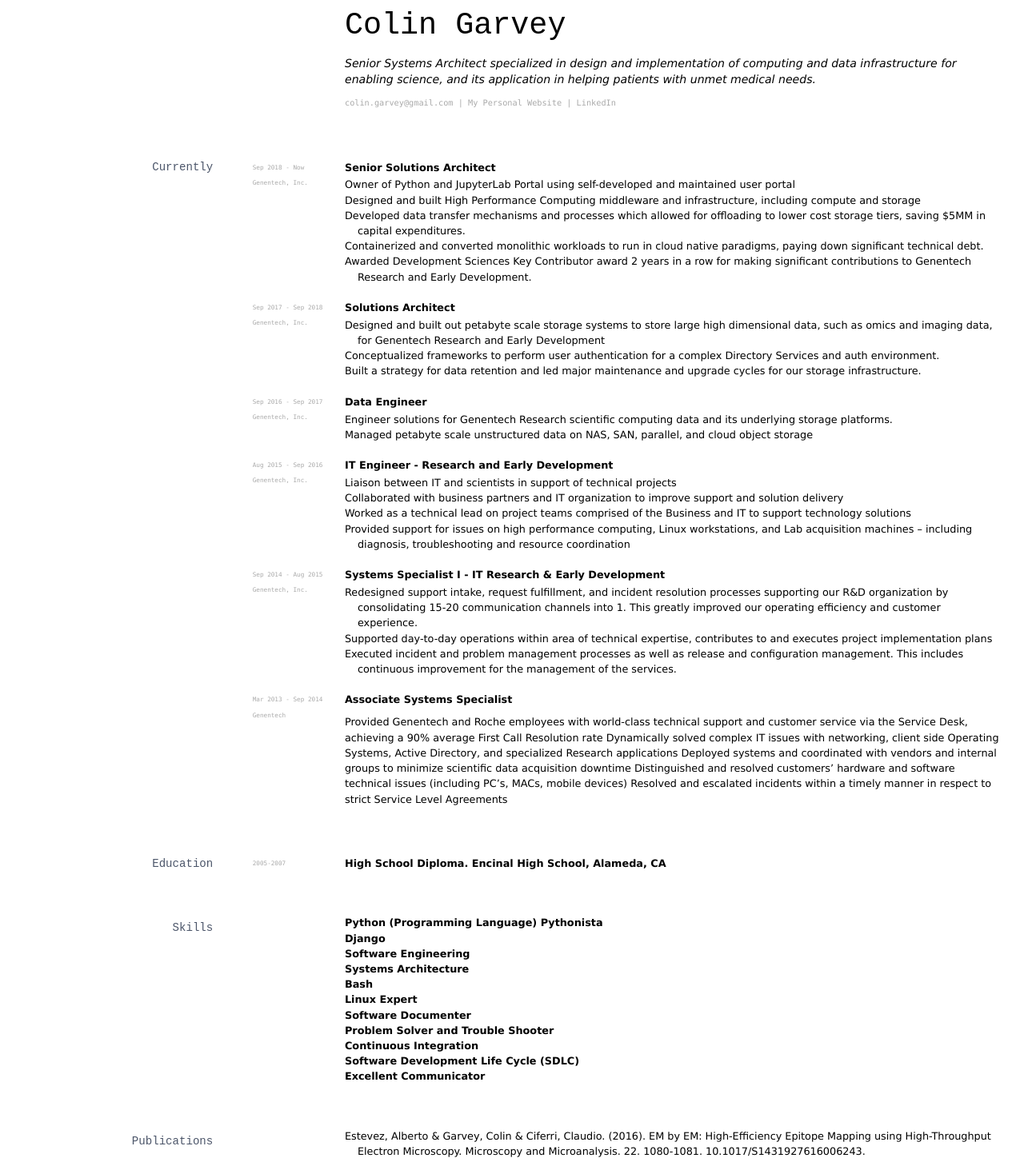
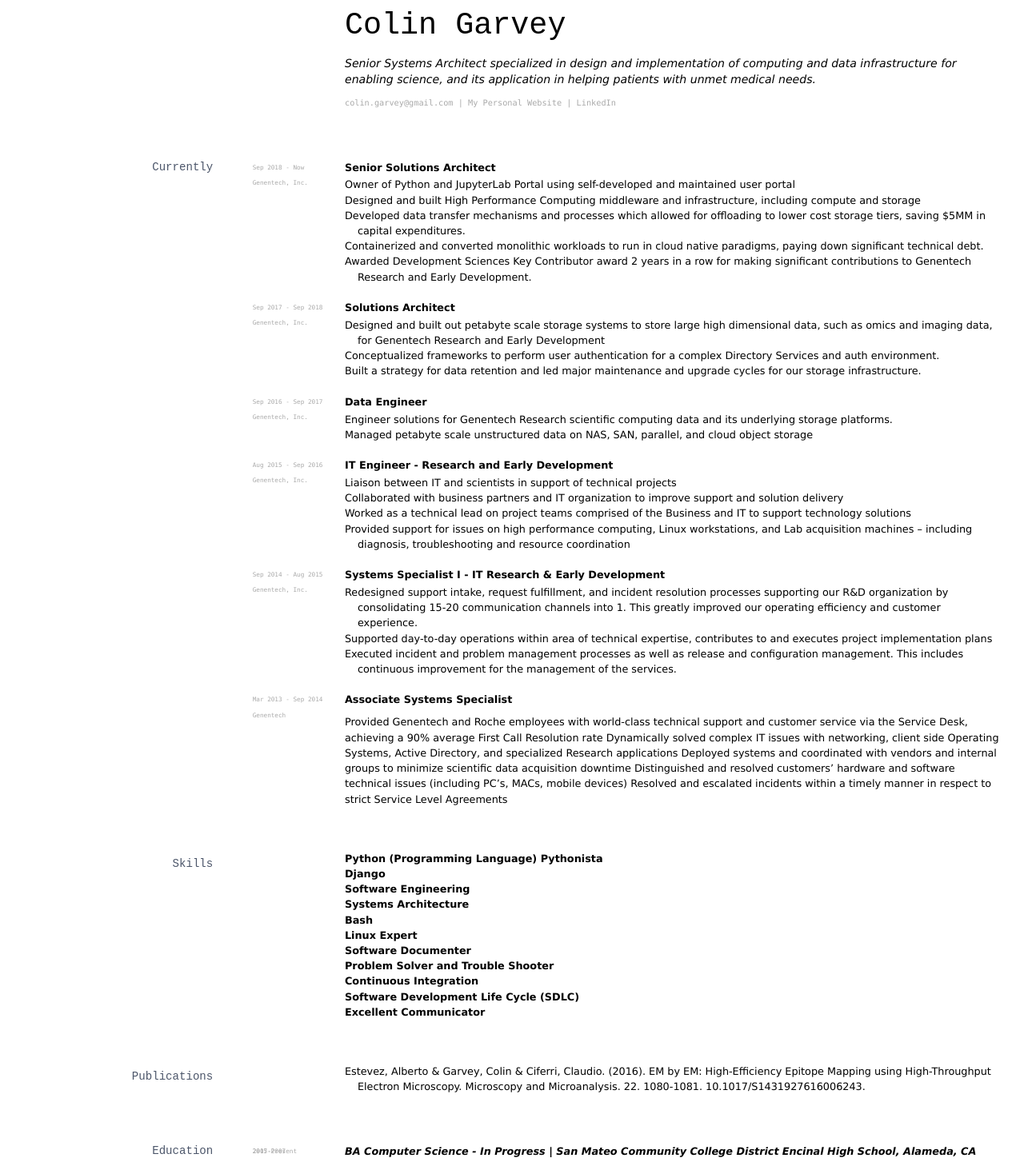
Before and after one commit to colingarvey/colingarvey.github.io, a Jekyll site: the page built from docs/_pages/cv.md, in a window 1280 px wide. Shown: the whole page at 80% size. Built offline with Jekyll 4.4.1, drawn with Linux system fonts in a browser that asks for light colours.

Commit message:
updated cv

```diff
--- a/docs/_pages/cv.md
+++ b/docs/_pages/cv.md
@@ -90,10 +90,6 @@ Distinguished and resolved customers’ hardware and software technical issues (
 mobile devices)
 Resolved and escalated incidents within a timely manner in respect to strict Service Level Agreements
 
-## Education
-`2005-2007`
-__High School Diploma. Encinal High School, Alameda, CA__
-
 
 ## Skills
 
@@ -111,3 +107,9 @@ __High School Diploma. Encinal High School, Alameda, CA__
 
 ## Publications
 - Estevez, Alberto & Garvey, Colin & Ciferri, Claudio. (2016). EM by EM: High-Efficiency Epitope Mapping using High-Throughput Electron Microscopy. Microscopy and Microanalysis. 22. 1080-1081. 10.1017/S1431927616006243.
+
+## Education
+_BA Computer Science - In Progress | San Mateo Community College District_
+`2017-Present`
+_Encinal High School, Alameda, CA_
+`2005-2007`
```
